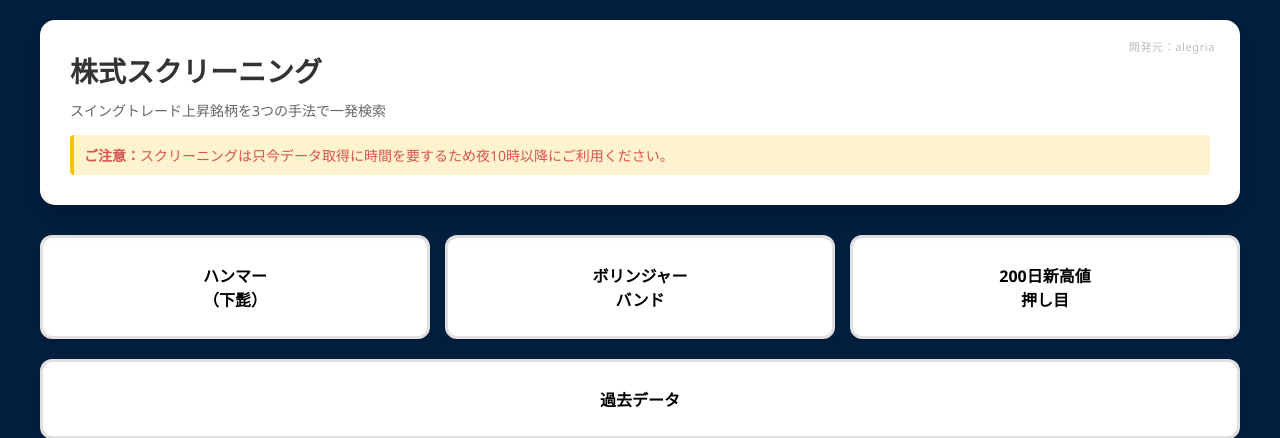
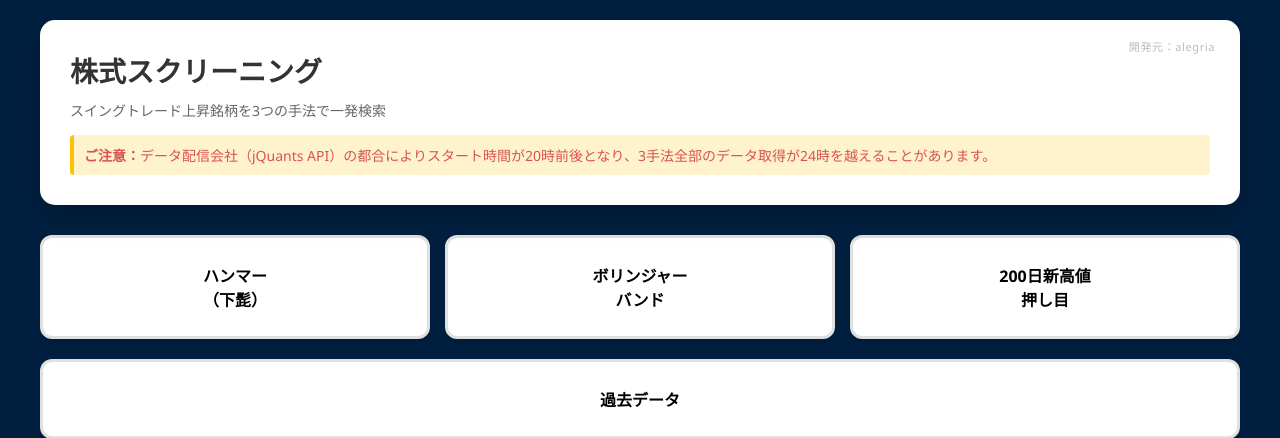
Before and after one commit to toshi0771/stock-screener-jp, a Flask app: page / in a window 1280 px wide. Shown: the top 438 px of the page. Run offline with Flask 3, Linux system fonts and the light colour scheme; parts of the project's set-up code (start-up, migrations or seed data) failed here and were passed over.

Commit message:
FixCD: update top page notice text to reflect actual jQuants-driven scheduling constraints (start ~20:00, may run past midnight)

```diff
--- a/templates/index_new.html
+++ b/templates/index_new.html
@@ -367,7 +367,7 @@
             <h1>株式スクリーニング</h1>
             <p class="subtitle">スイングトレード上昇銘柄を3つの手法で一発検索</p>
             <p style="color: #d9534f; font-size: 14px; margin-top: 15px; padding: 10px; background: #fff3cd; border-left: 4px solid #ffc107; border-radius: 4px;">
-                <strong>ご注意：</strong>スクリーニングは只今データ取得に時間を要するため夜10時以降にご利用ください。
+                <strong>ご注意：</strong>データ配信会社（jQuants API）の都合によりスタート時間が20時前後となり、3手法全部のデータ取得が24時を越えることがあります。
             </p>
         </header>
 
```
